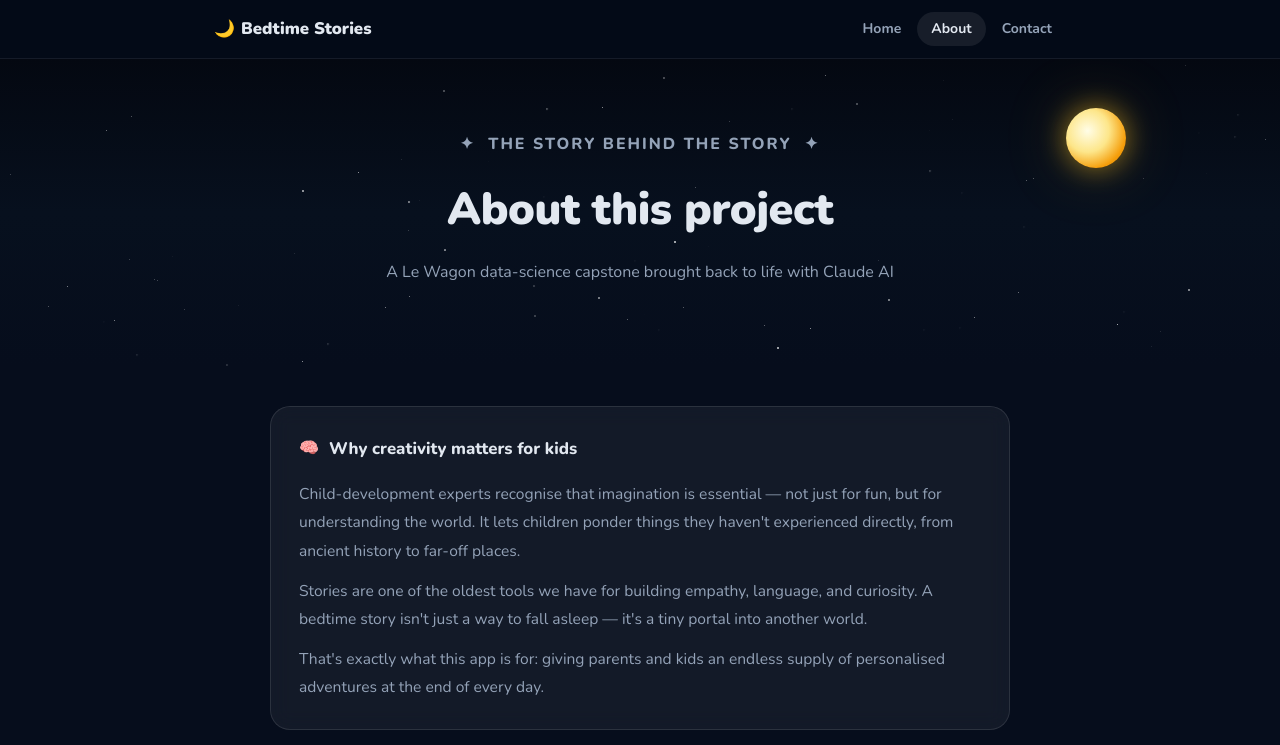
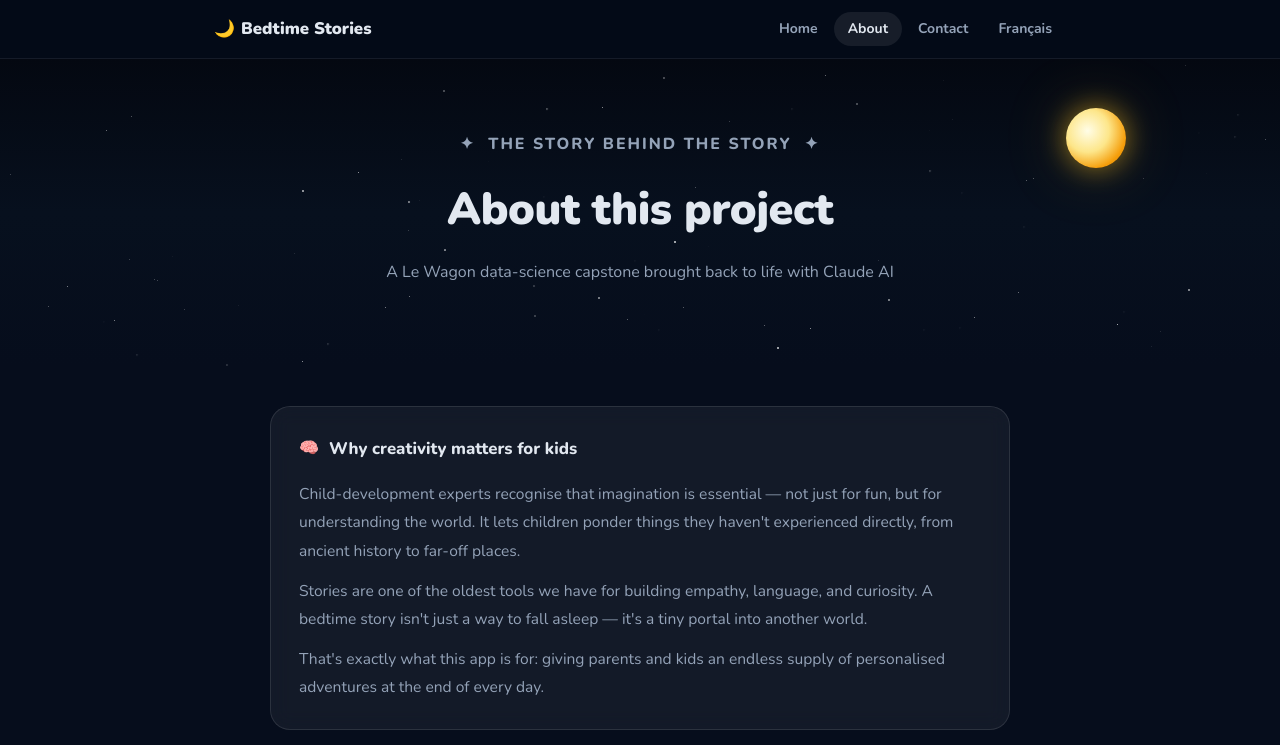
Before and after one commit to bmartinsh/bmartinsh.github.io, a plain HTML site: page About.html in a window 1280 px wide. Shown: the top 745 px of the page. Drawn offline with nearby package versions, Linux system fonts and the light colour scheme.

Commit message:
Add French language link and styles to About.html

```diff
--- a/About.html
+++ b/About.html
@@ -10,6 +10,11 @@
   <link rel="preconnect" href="https://fonts.gstatic.com" crossorigin>
   <link href="https://fonts.googleapis.com/css2?family=Nunito:ital,wght@0,400;0,600;0,700;0,800;0,900;1,400&display=swap" rel="stylesheet">
   <meta name="theme-color" content="#060d1c">
+  <link rel="alternate" hreflang="fr" href="A-propos.html">
+  <style>
+    .main-nav { flex-wrap: wrap; justify-content: flex-end; }
+    @media (max-width: 420px) { .header-inner { flex-wrap: wrap; justify-content: center; } }
+  </style>
 </head>
 <body>
 
@@ -20,6 +25,7 @@
       <a href="Home.html"    class="nav-link">Home</a>
       <a href="About.html"   class="nav-link is-active">About</a>
       <a href="Contact.html" class="nav-link">Contact</a>
+      <a href="A-propos.html" class="nav-link" hreflang="fr" lang="fr">Français</a>
     </nav>
   </div>
 </header>
```
